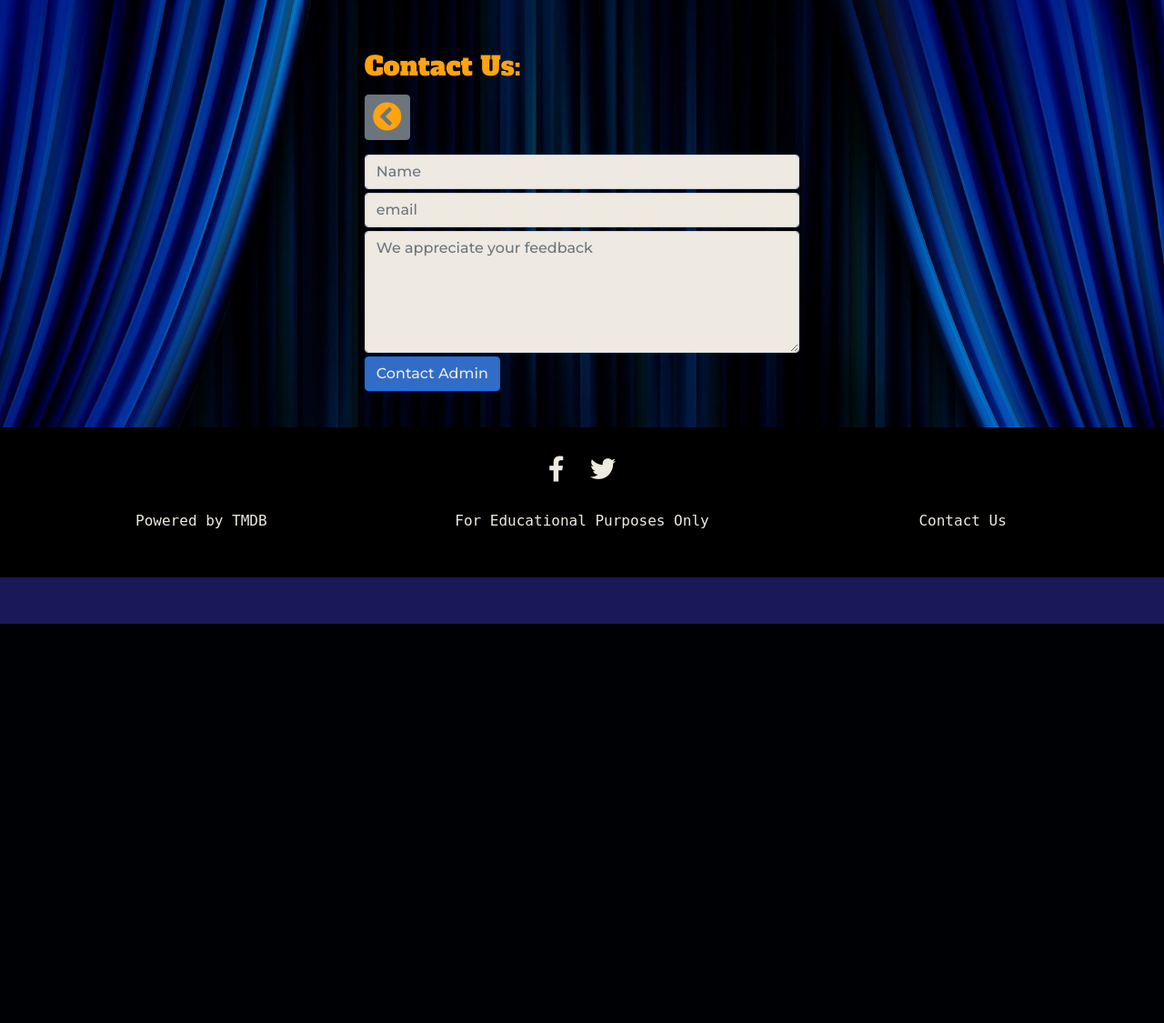
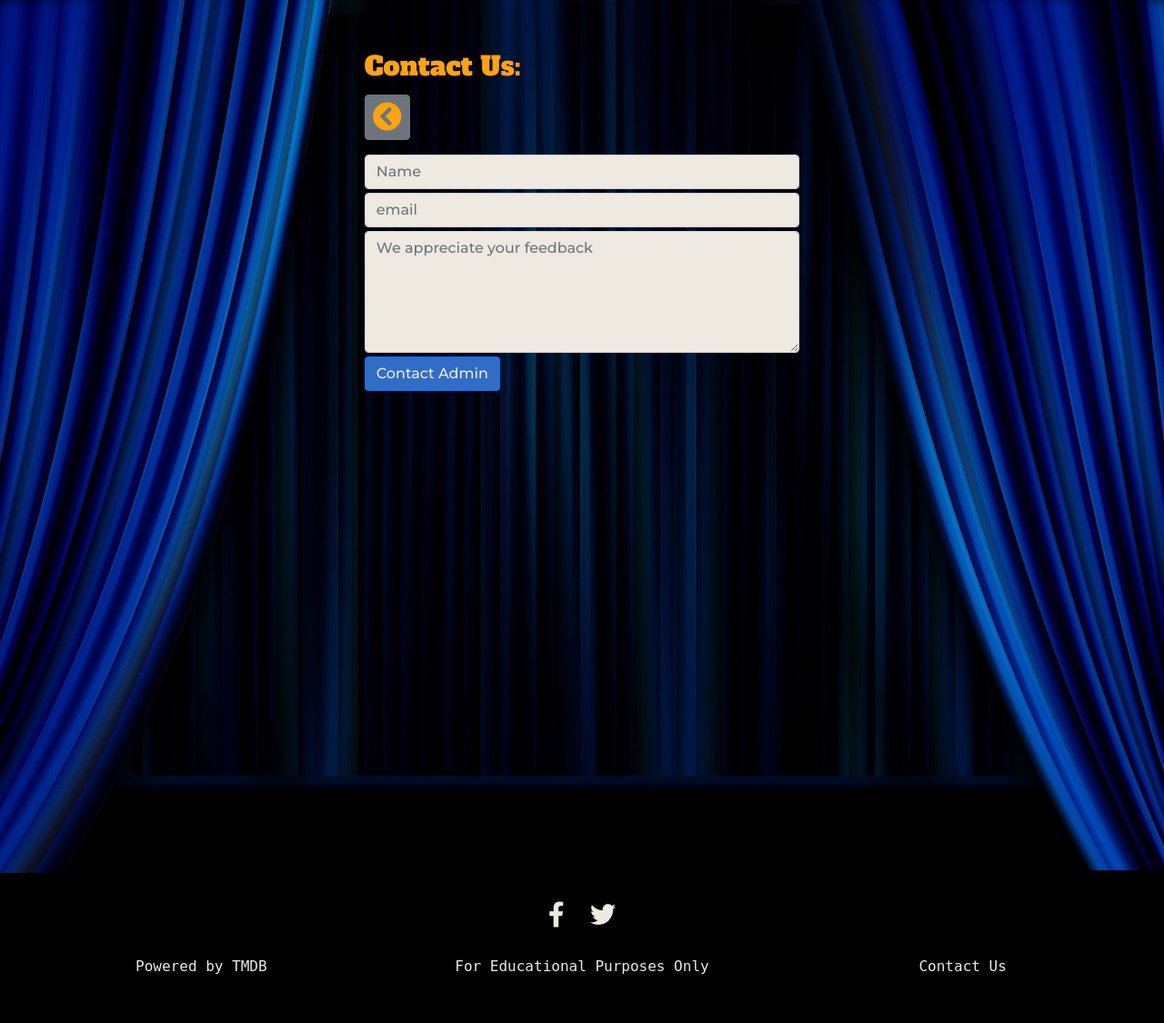
Before and after one commit to robot5000-design/ms3, a Flask app: page /contact in a window 1280 px wide. Shown: the part 114-1239 px from the top of the page at 91% size. Before the commit the page ends 800 px from the top, so only its background shows below. Run offline with Flask 2, Linux system fonts and the light colour scheme; some libraries are stand-ins or nearby versions.

Commit message:
Test backing image height

```diff
--- a/static/css/style.css
+++ b/static/css/style.css
@@ -100,6 +100,7 @@ h2 {
 .backing-image {
   background: url(../images/back-image.jpg) repeat top center fixed;
   background-size: 100% 100%;
+  min-height: 120vh;
   position: relative;
   display: -webkit-box;
   display: -ms-flexbox;
```
